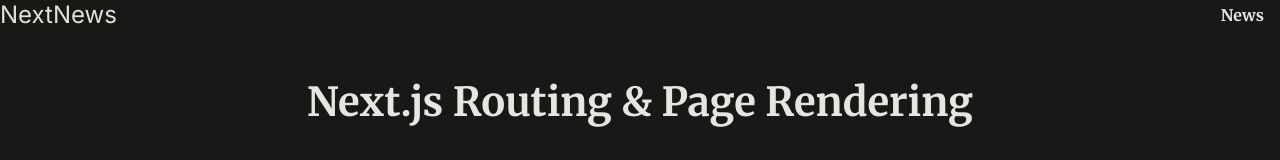
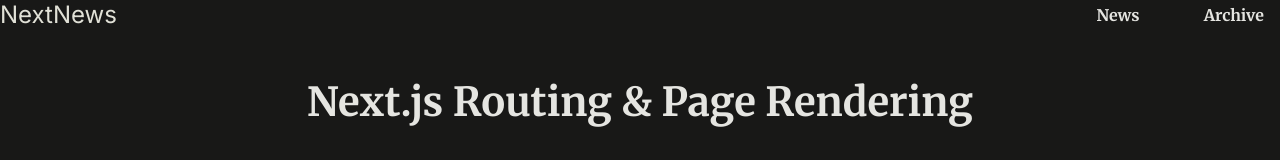
Before and after one commit to sean-xiao-zhao7/nextjs-routing, a Next.js app: page / in a window 1280 px wide. Shown: the top 160 px of the page. Built offline with nearby package versions, Linux system fonts and the light colour scheme.

Commit message:
Add parallel routes

```diff
--- /dev/null
+++ b/app/archive/@archive/page.tsx
@@ -0,0 +1,3 @@
+export default function ArchivePage() {
+    return <>Archive</>;
+}
--- /dev/null
+++ b/app/archive/@latest/page.tsx
@@ -0,0 +1,3 @@
+export default function LatestPage() {
+    return <>Latest</>;
+}
--- a/app/components/MainHeader.tsx
+++ b/app/components/MainHeader.tsx
@@ -11,6 +11,9 @@
                     <li>
                         <Link href="/news">News</Link>
                     </li>
+                    <li>
+                        <Link href="/archive">Archive</Link>
+                    </li>
                 </ul>
             </nav>
         </header>
```
Also changed, not shown: app/archive/layout.tsx (added, +9 -0 lines).
